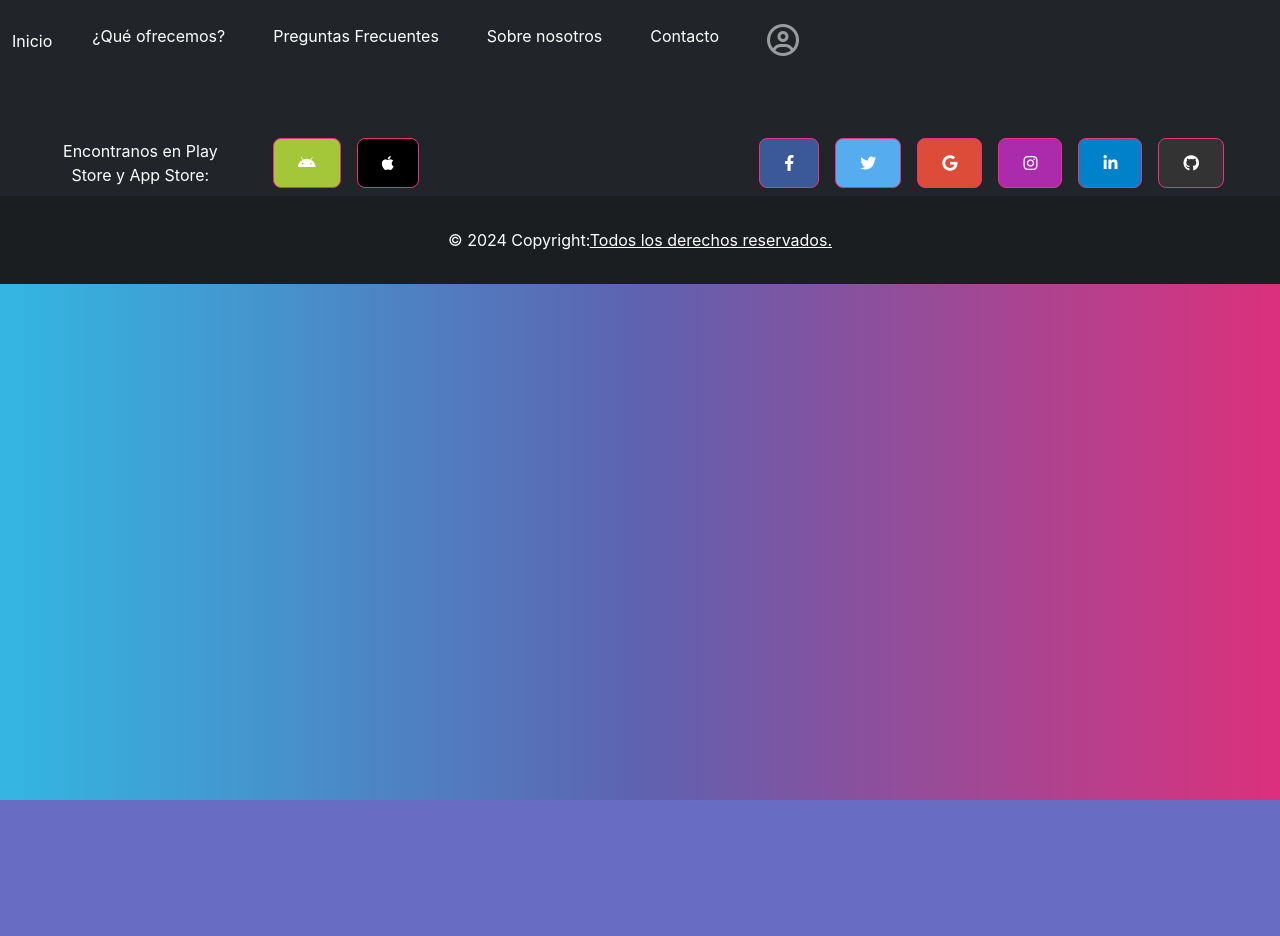
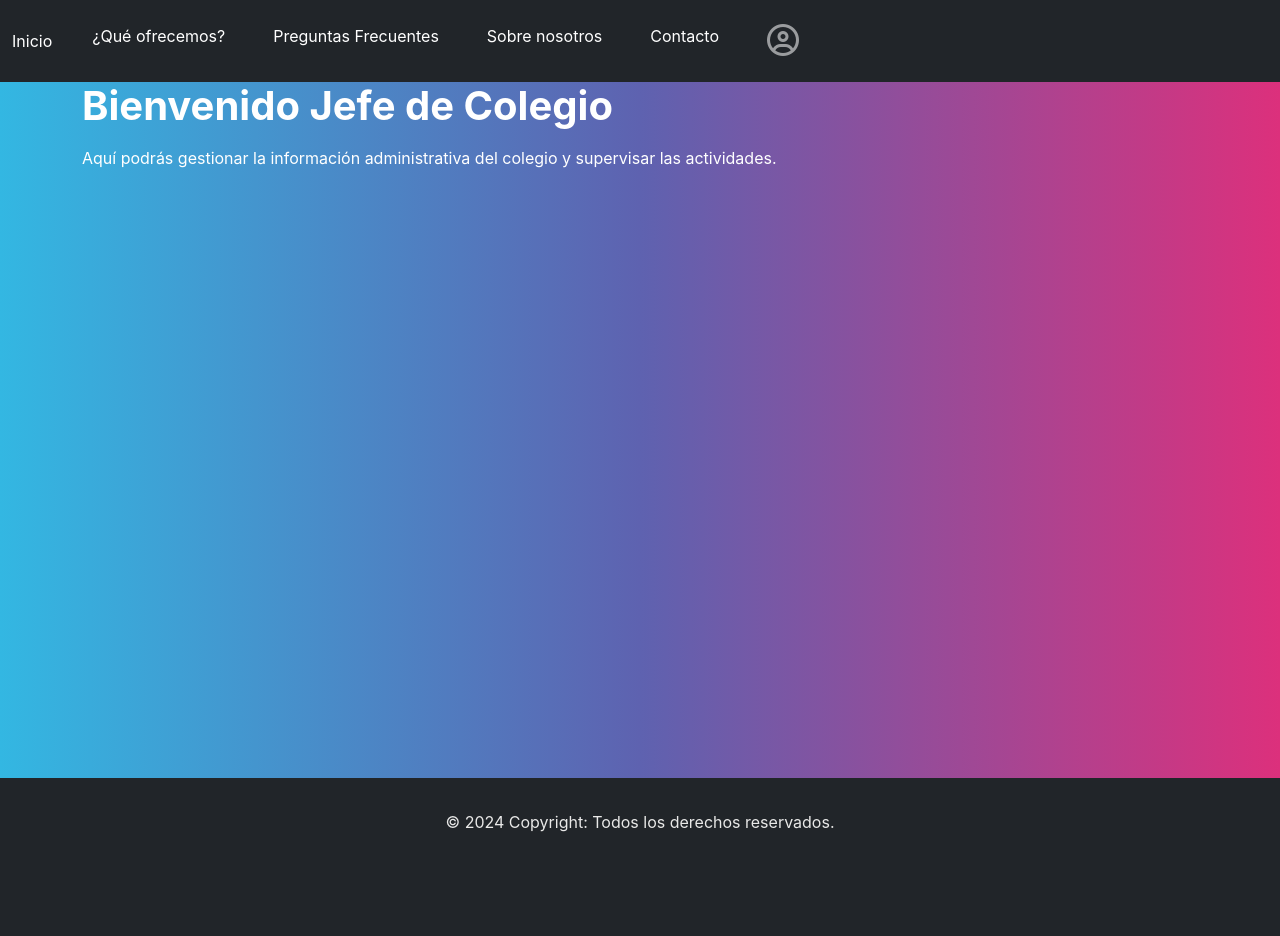
Before and after one commit to seezelop/React-nexoeducativo, a React (Create React App) app: page /jefeColegio in a window 1280 px wide. Shown: the top 936 px of the page. Before the commit the page ends 800 px from the top, so only its background shows below. Built offline with nearby package versions, Linux system fonts and the light colour scheme.

Commit message:
Agrego resto de los perfiles de usuarios

```diff
--- a/src/App.js
+++ b/src/App.js
@@ -5,6 +5,12 @@ import Carousel from './componentes/templates/Carousel';
 import Footer from './componentes/templates/Footer';
 import Login from './componentes/pages/Login';
 import Admin from './componentes/pages/Admin';
+import JeFeColegio from './componentes/pages/JefeColegio';
+import Administrativo from './componentes/pages/Administrativo';
+import Preceptor from './componentes/pages/Preceptor';
+import Profesor from './componentes/pages/Profesor';
+import Padre from './componentes/pages/Padre';
+import Alumno from './componentes/pages/Alumno';
 import User from './componentes/pages/User';
 import SobreNosotros from './componentes/pages/SobreNosotros';
 import Contacto from './componentes/pages/Contacto';
@@ -67,6 +73,12 @@ function App() {
 
             {/* Rutas para admin y user */}
             <Route path="/admin" element={<Admin />} />
+            <Route path="/jefeColegio" element={<JeFeColegio />} />
+            <Route path="/administrativo" element={<Administrativo />} />
+            <Route path="/preceptor" element={<Preceptor />} />
+            <Route path="/profesor" element={<Profesor />} />
+            <Route path="/padre" element={<Padre />} />
+            <Route path="/alumno" element={<Alumno />} />
             <Route path="/user" element={<User />} />
           </Routes>
 
--- /dev/null
+++ b/src/componentes/pages/Administrativo.js
@@ -0,0 +1,17 @@
+import React from 'react';
+
+function Administrativo() {
+  return (
+    <section className="d-flex flex-column min-vh-100">
+      <div className="container flex-grow-1">
+        <h1>Bienvenido Administrativo</h1>
+        <p>En esta sección podrás gestionar los trámites escolares y otros procesos administrativos.</p>
+      </div>
+      <footer className="bg-dark text-light text-center py-3 mt-auto">
+        <p>© 2024 Copyright: Todos los derechos reservados.</p>
+      </footer>
+    </section>
+  );
+}
+
+export default Administrativo;
--- /dev/null
+++ b/src/componentes/pages/Alumno.js
@@ -0,0 +1,17 @@
+import React from 'react';
+
+function Alumno() {
+  return (
+    <section className="d-flex flex-column min-vh-100">
+      <div className="container flex-grow-1">
+        <h1>Bienvenido Alumno</h1>
+        <p>Accede a tus actividades escolares, calificaciones y materiales de aprendizaje.</p>
+      </div>
+      <footer className="bg-dark text-light text-center py-3 mt-auto">
+        <p>© 2024 Copyright: Todos los derechos reservados.</p>
+      </footer>
+    </section>
+  );
+}
+
+export default Alumno;
--- /dev/null
+++ b/src/componentes/pages/JefeColegio.js
@@ -0,0 +1,17 @@
+import React from 'react';
+
+function JeFeColegio() {
+  return (
+    <section className="d-flex flex-column min-vh-100">
+      <div className="container flex-grow-1">
+        <h1>Bienvenido Jefe de Colegio</h1>
+        <p>Aquí podrás gestionar la información administrativa del colegio y supervisar las actividades.</p>
+      </div>
+      <footer className="bg-dark text-light text-center py-3 mt-auto">
+        <p>© 2024 Copyright: Todos los derechos reservados.</p>
+      </footer>
+    </section>
+  );
+}
+
+export default JeFeColegio;
--- /dev/null
+++ b/src/componentes/pages/Padre.js
@@ -0,0 +1,17 @@
+import React from 'react';
+
+function Padre() {
+  return (
+    <section className="d-flex flex-column min-vh-100">
+      <div className="container flex-grow-1">
+        <h1>Bienvenido Padre</h1>
+        <p>Consulta el progreso académico y la asistencia de tus hijos en esta sección.</p>
+      </div>
+      <footer className="bg-dark text-light text-center py-3 mt-auto">
+        <p>© 2024 Copyright: Todos los derechos reservados.</p>
+      </footer>
+    </section>
+  );
+}
+
+export default Padre;
--- /dev/null
+++ b/src/componentes/pages/Preceptor.js
@@ -0,0 +1,17 @@
+import React from 'react';
+
+function Preceptor() {
+  return (
+    <section className="d-flex flex-column min-vh-100">
+      <div className="container flex-grow-1">
+        <h1>Bienvenido Preceptor</h1>
+        <p>Consulta la información de los estudiantes y gestiona la asistencia y reportes diarios.</p>
+      </div>
+      <footer className="bg-dark text-light text-center py-3 mt-auto">
+        <p>© 2024 Copyright: Todos los derechos reservados.</p>
+      </footer>
+    </section>
+  );
+}
+
+export default Preceptor;
--- /dev/null
+++ b/src/componentes/pages/Profesor.js
@@ -0,0 +1,17 @@
+import React from 'react';
+
+function Profesor() {
+  return (
+    <section className="d-flex flex-column min-vh-100">
+      <div className="container flex-grow-1">
+        <h1>Bienvenido Profesor</h1>
+        <p>Accede a los materiales educativos, asigna calificaciones y gestiona actividades de los alumnos.</p>
+      </div>
+      <footer className="bg-dark text-light text-center py-3 mt-auto">
+        <p>© 2024 Copyright: Todos los derechos reservados.</p>
+      </footer>
+    </section>
+  );
+}
+
+export default Profesor;
```
